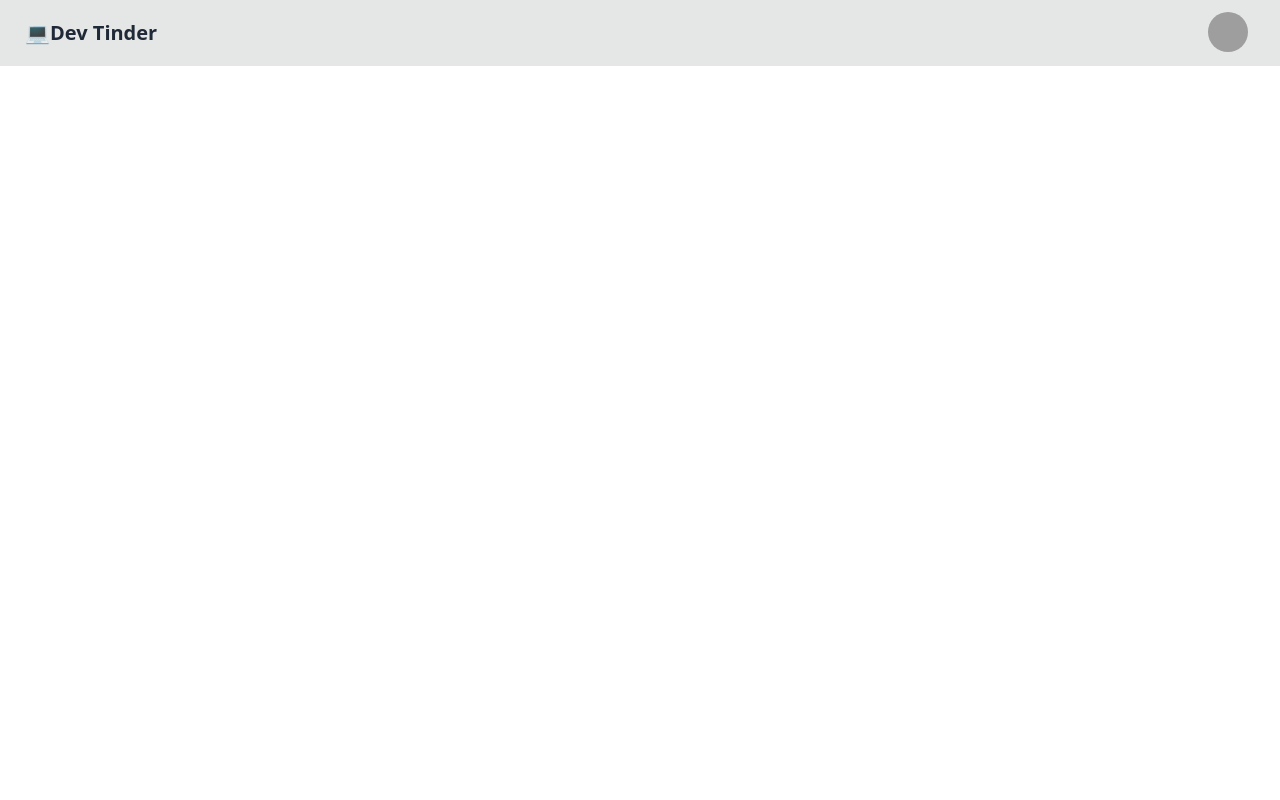
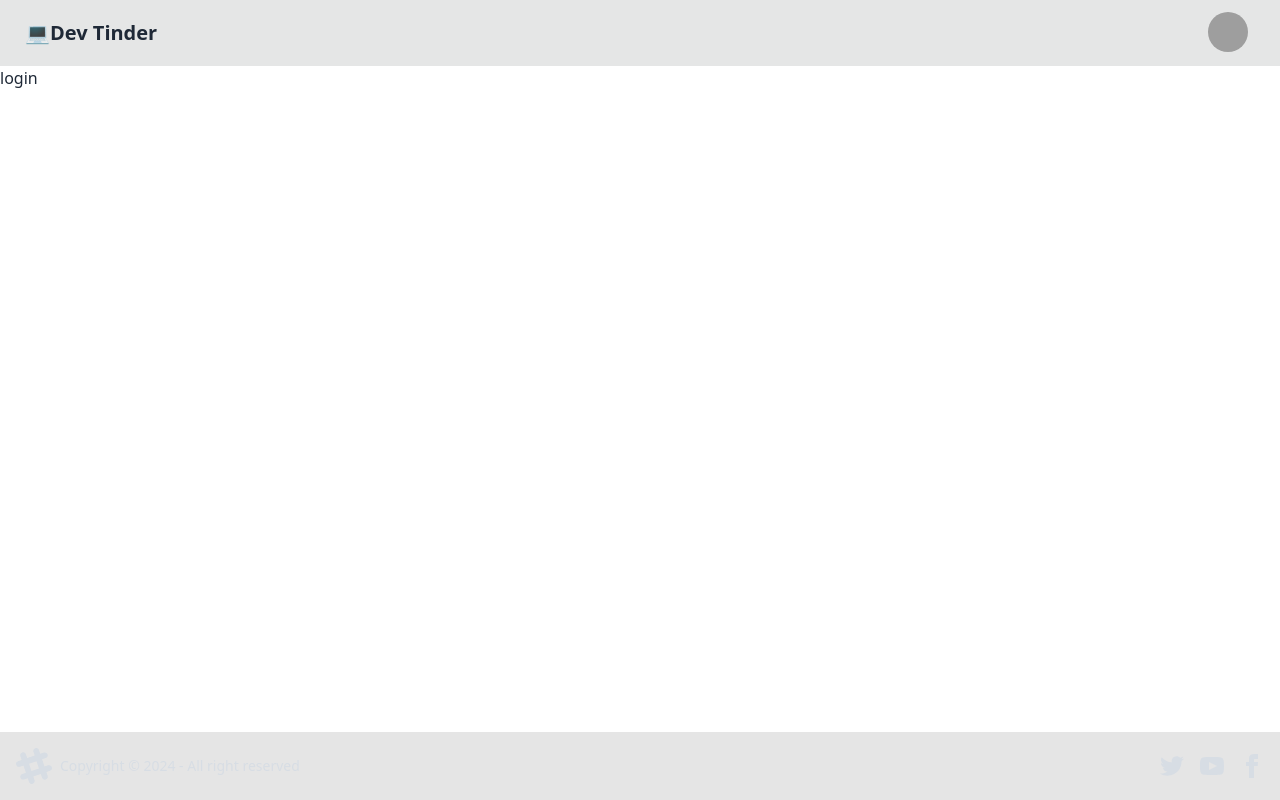
Before and after one commit to aparnadevi1/devTinder-web, a React (Vite) app: page /login in a window 1280 px wide. Built offline with nearby package versions, Linux system fonts and the light colour scheme; grey boxes are pictures that could not be loaded.

Commit message:
created router

```diff
--- a/package.json
+++ b/package.json
@@ -11,7 +11,8 @@
   },
   "dependencies": {
     "react": "^18.3.1",
-    "react-dom": "^18.3.1"
+    "react-dom": "^18.3.1",
+    "react-router-dom": "^7.0.1"
   },
   "devDependencies": {
     "@eslint/js": "^9.15.0",
--- a/src/App.jsx
+++ b/src/App.jsx
@@ -1,45 +1,20 @@
+import { BrowserRouter, Routes, Route } from "react-router";
+
+import Body from "./Body";
+import Profile from "./Profile";
+import Login from "./Login";
+
 function App() {
   return (
     <>
-      <div className="navbar bg-base-300">
-        <div className="flex-1">
-          <a className="btn btn-ghost text-xl">💻Dev Tinder</a>
-        </div>
-        <div className="flex-none gap-2">
-
-          <div className="dropdown dropdown-end">
-            <div
-              tabIndex={0}
-              role="button"
-              className="btn btn-ghost btn-circle avatar mx-5"
-            >
-              <div className="w-10 rounded-full">
-                <img
-                  alt="Tailwind CSS Navbar component"
-                  src="https://img.daisyui.com/images/stock/photo-1534528741775-53994a69daeb.webp"
-                />
-              </div>
-            </div>
-            <ul
-              tabIndex={0}
-              className="menu menu-sm dropdown-content bg-base-100 rounded-box z-[1] mt-3 w-52 p-2 shadow"
-            >
-              <li>
-                <a className="justify-between">
-                  Profile
-                  <span className="badge">New</span>
-                </a>
-              </li>
-              <li>
-                <a>Settings</a>
-              </li>
-              <li>
-                <a>Logout</a>
-              </li>
-            </ul>
-          </div>
-        </div>
-      </div>
+      <BrowserRouter basename="/">
+        <Routes>
+          <Route path="/" element={<Body />}>
+            <Route path="/login" element={<Login />} />
+            <Route path="/profile" element={<Profile />} />
+          </Route>
+        </Routes>
+      </BrowserRouter>
     </>
   );
 }
--- /dev/null
+++ b/src/Body.jsx
@@ -0,0 +1,16 @@
+import React from "react";
+import NavBar from "./NavBar";
+import { Outlet } from "react-router";
+import Footer from "./Footer";
+
+const Body = () => {
+  return (
+    <div>
+      <NavBar />
+      <Outlet />
+      <Footer/>
+    </div>
+  );
+};
+
+export default Body;
--- /dev/null
+++ b/src/Footer.jsx
@@ -0,0 +1,61 @@
+import React from "react";
+
+const Footer = () => {
+  return (
+    <>
+      <footer className="footer bg-neutral-200 text-neutral-content items-center p-4 fixed bottom-0">
+        <aside className="grid-flow-col items-center">
+          <svg
+            width="36"
+            height="36"
+            viewBox="0 0 24 24"
+            xmlns="http://www.w3.org/2000/svg"
+            fillRule="evenodd"
+            clipRule="evenodd"
+            className="fill-current"
+          >
+            <path d="M22.672 15.226l-2.432.811.841 2.515c.33 1.019-.209 2.127-1.23 2.456-1.15.325-2.148-.321-2.463-1.226l-.84-2.518-5.013 1.677.84 2.517c.391 1.203-.434 2.542-1.831 2.542-.88 0-1.601-.564-1.86-1.314l-.842-2.516-2.431.809c-1.135.328-2.145-.317-2.463-1.229-.329-1.018.211-2.127 1.231-2.456l2.432-.809-1.621-4.823-2.432.808c-1.355.384-2.558-.59-2.558-1.839 0-.817.509-1.582 1.327-1.846l2.433-.809-.842-2.515c-.33-1.02.211-2.129 1.232-2.458 1.02-.329 2.13.209 2.461 1.229l.842 2.515 5.011-1.677-.839-2.517c-.403-1.238.484-2.553 1.843-2.553.819 0 1.585.509 1.85 1.326l.841 2.517 2.431-.81c1.02-.33 2.131.211 2.461 1.229.332 1.018-.21 2.126-1.23 2.456l-2.433.809 1.622 4.823 2.433-.809c1.242-.401 2.557.484 2.557 1.838 0 .819-.51 1.583-1.328 1.847m-8.992-6.428l-5.01 1.675 1.619 4.828 5.011-1.674-1.62-4.829z"></path>
+          </svg>
+          <p>Copyright © {new Date().getFullYear()} - All right reserved</p>
+        </aside>
+        <nav className="grid-flow-col gap-4 md:place-self-center md:justify-self-end">
+          <a>
+            <svg
+              xmlns="http://www.w3.org/2000/svg"
+              width="24"
+              height="24"
+              viewBox="0 0 24 24"
+              className="fill-current"
+            >
+              <path d="M24 4.557c-.883.392-1.832.656-2.828.775 1.017-.609 1.798-1.574 2.165-2.724-.951.564-2.005.974-3.127 1.195-.897-.957-2.178-1.555-3.594-1.555-3.179 0-5.515 2.966-4.797 6.045-4.091-.205-7.719-2.165-10.148-5.144-1.29 2.213-.669 5.108 1.523 6.574-.806-.026-1.566-.247-2.229-.616-.054 2.281 1.581 4.415 3.949 4.89-.693.188-1.452.232-2.224.084.626 1.956 2.444 3.379 4.6 3.419-2.07 1.623-4.678 2.348-7.29 2.04 2.179 1.397 4.768 2.212 7.548 2.212 9.142 0 14.307-7.721 13.995-14.646.962-.695 1.797-1.562 2.457-2.549z"></path>
+            </svg>
+          </a>
+          <a>
+            <svg
+              xmlns="http://www.w3.org/2000/svg"
+              width="24"
+              height="24"
+              viewBox="0 0 24 24"
+              className="fill-current"
+            >
+              <path d="M19.615 3.184c-3.604-.246-11.631-.245-15.23 0-3.897.266-4.356 2.62-4.385 8.816.029 6.185.484 8.549 4.385 8.816 3.6.245 11.626.246 15.23 0 3.897-.266 4.356-2.62 4.385-8.816-.029-6.185-.484-8.549-4.385-8.816zm-10.615 12.816v-8l8 3.993-8 4.007z"></path>
+            </svg>
+          </a>
+          <a>
+            <svg
+              xmlns="http://www.w3.org/2000/svg"
+              width="24"
+              height="24"
+              viewBox="0 0 24 24"
+              className="fill-current"
+            >
+              <path d="M9 8h-3v4h3v12h5v-12h3.642l.358-4h-4v-1.667c0-.955.192-1.333 1.115-1.333h2.885v-5h-3.808c-3.596 0-5.192 1.583-5.192 4.615v3.385z"></path>
+            </svg>
+          </a>
+        </nav>
+      </footer>
+    </>
+  );
+};
+
+export default Footer;
--- /dev/null
+++ b/src/Login.jsx
@@ -0,0 +1,7 @@
+import React from "react";
+
+const login = () => {
+  return <div>login</div>;
+};
+
+export default login;
--- /dev/null
+++ b/src/NavBar.jsx
@@ -0,0 +1,48 @@
+import React from "react";
+
+const NavBar = () => {
+  return (
+    <>
+      <div className="navbar bg-base-300">
+        <div className="flex-1">
+          <a className="btn btn-ghost text-xl">💻Dev Tinder</a>
+        </div>
+        <div className="flex-none gap-2">
+          <div className="dropdown dropdown-end">
+            <div
+              tabIndex={0}
+              role="button"
+              className="btn btn-ghost btn-circle avatar mx-5"
+            >
+              <div className="w-10 rounded-full">
+                <img
+                  alt="Tailwind CSS Navbar component"
+                  src="https://img.daisyui.com/images/stock/photo-1534528741775-53994a69daeb.webp"
+                />
+              </div>
+            </div>
+            <ul
+              tabIndex={0}
+              className="menu menu-sm dropdown-content bg-base-100 rounded-box z-[1] mt-3 w-52 p-2 shadow"
+            >
+              <li>
+                <a className="justify-between">
+                  Profile
+                  <span className="badge">New</span>
+                </a>
+              </li>
+              <li>
+                <a>Settings</a>
+              </li>
+              <li>
+                <a>Logout</a>
+              </li>
+            </ul>
+          </div>
+        </div>
+      </div>
+    </>
+  );
+};
+
+export default NavBar;
--- /dev/null
+++ b/src/Profile.jsx
@@ -0,0 +1,9 @@
+import React from 'react'
+
+const Profile = () => {
+  return (
+    <div>Profile</div>
+  )
+}
+
+export default Profile
```
Also changed, not shown: 2 other files (tests, documents, lock files or other folders).
